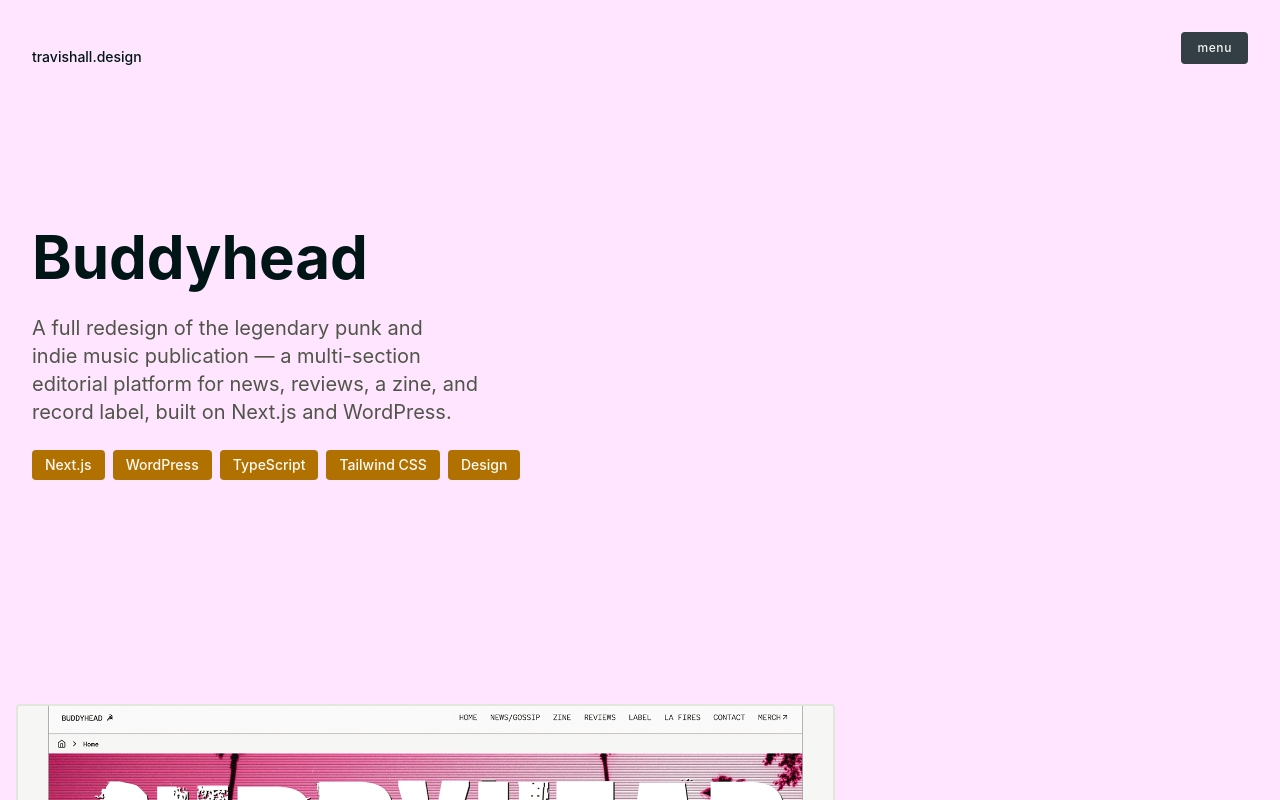
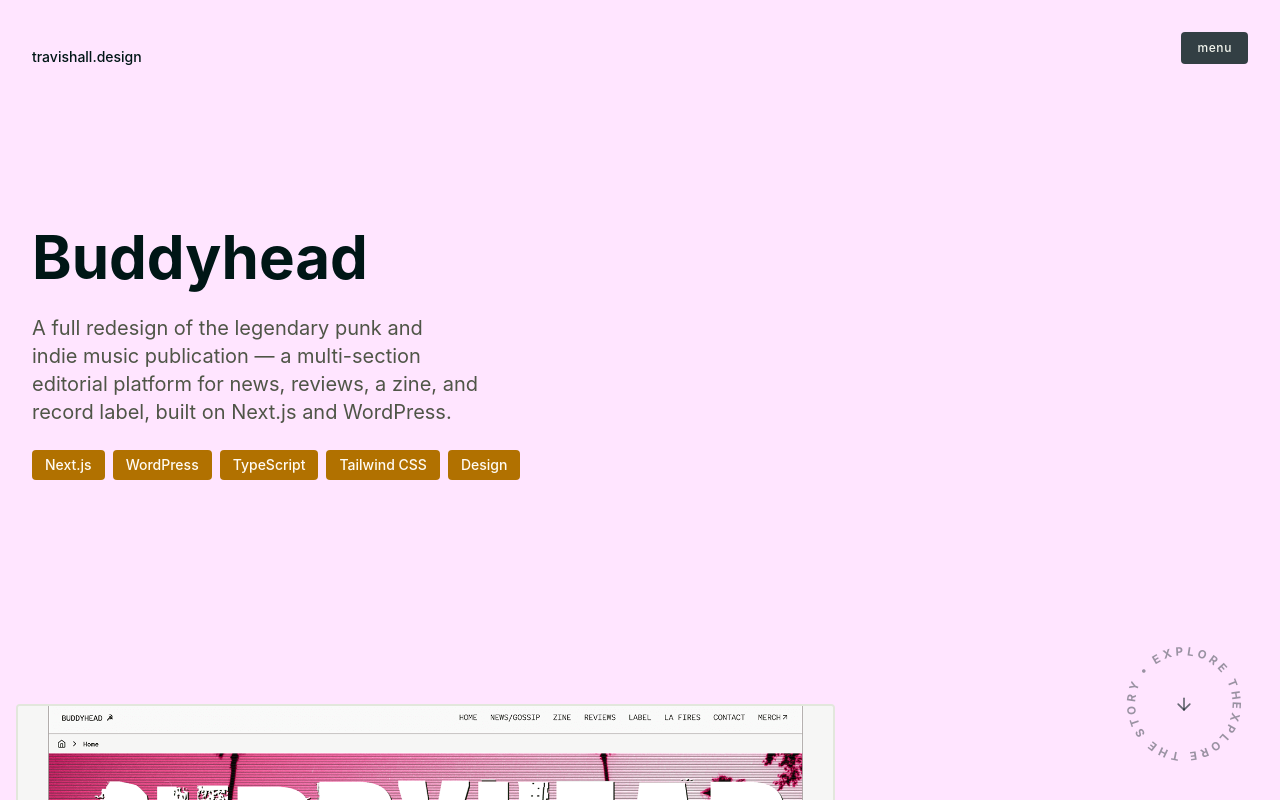
Before and after one commit to travhall/thd-portfolio, a Next.js app: page /work/buddyhead in a window 1280 px wide. Shown: the top 800 px of the page. Built offline with nearby package versions, Linux system fonts and the light colour scheme.

Commit message:
feat: Add a rotating scroll indicator component and integrate it into case study content.

```diff
--- a/components/case-study/case-study-content.tsx
+++ b/components/case-study/case-study-content.tsx
@@ -10,6 +10,7 @@
 import { CaseStudyMeta } from "./case-study-meta";
 import { Badge } from "@/components/ui/badge";
 import { CaseStudyNavigation } from "./case-study-navigation";
+import { RotatingScrollIndicator } from "./rotating-scroll-indicator";
 import { usePageBgContext } from "@/components/layout/page-bg-provider";
 import { Hero } from "@/components/layout/hero";
 
@@ -29,6 +30,7 @@
   return (
     <MotionConfig reducedMotion={shouldReduceMotion ? "always" : "never"}>
       <div className="min-h-screen relative">
+        <RotatingScrollIndicator />
         <Hero
           imageSrc={getCoverImage(study, isDark)}
           imageAlt={`${study.title} cover image`}
--- /dev/null
+++ b/components/case-study/rotating-scroll-indicator.tsx
@@ -0,0 +1,55 @@
+"use client";
+
+import { motion, useScroll, useTransform } from "framer-motion";
+import React from "react";
+import { FiArrowDown } from "react-icons/fi";
+
+export function RotatingScrollIndicator() {
+    const { scrollY } = useScroll();
+
+    // Fade out as the user scrolls away from the top
+    const opacity = useTransform(scrollY, [0, 300], [1, 0]);
+    const scale = useTransform(scrollY, [0, 300], [1, 0.9]);
+    const y = useTransform(scrollY, [0, 300], [0, 20]);
+
+    return (
+        <motion.div
+            style={{ opacity, scale, y }}
+            className="fixed bottom-8 right-8 z-50 hidden md:flex items-center justify-center pointer-events-none select-none"
+        >
+            {/* Rotating text ring */}
+            <motion.div
+                animate={{ rotate: 360 }}
+                transition={{ duration: 12, repeat: Infinity, ease: "linear" }}
+                className="relative w-28 h-28 md:w-32 md:h-32 flex items-center justify-center"
+            >
+                <svg viewBox="0 0 100 100" className="w-full h-full overflow-visible">
+                    <defs>
+                        <path
+                            id="circlePath"
+                            d="M 50, 50 m -38, 0 a 38,38 0 1,1 76,0 a 38,38 0 1,1 -76,0"
+                        />
+                    </defs>
+                    <text
+                        className="text-[9px] font-bold uppercase tracking-[0.3em] fill-foreground/40"
+                        style={{ fontFamily: 'var(--font-display)' }}
+                    >
+                        <textPath xlinkHref="#circlePath" startOffset="0%">
+                            Explore the story • Explore the story •
+                        </textPath>
+                    </text>
+                </svg>
+            </motion.div>
+
+            {/* Static center arrow */}
+            <div className="absolute inset-0 flex items-center justify-center">
+                <motion.div
+                    animate={{ y: [0, 5, 0] }}
+                    transition={{ duration: 2, repeat: Infinity, ease: "easeInOut" }}
+                >
+                    <FiArrowDown className="w-5 h-5 text-foreground/60" />
+                </motion.div>
+            </div>
+        </motion.div>
+    );
+}
```
